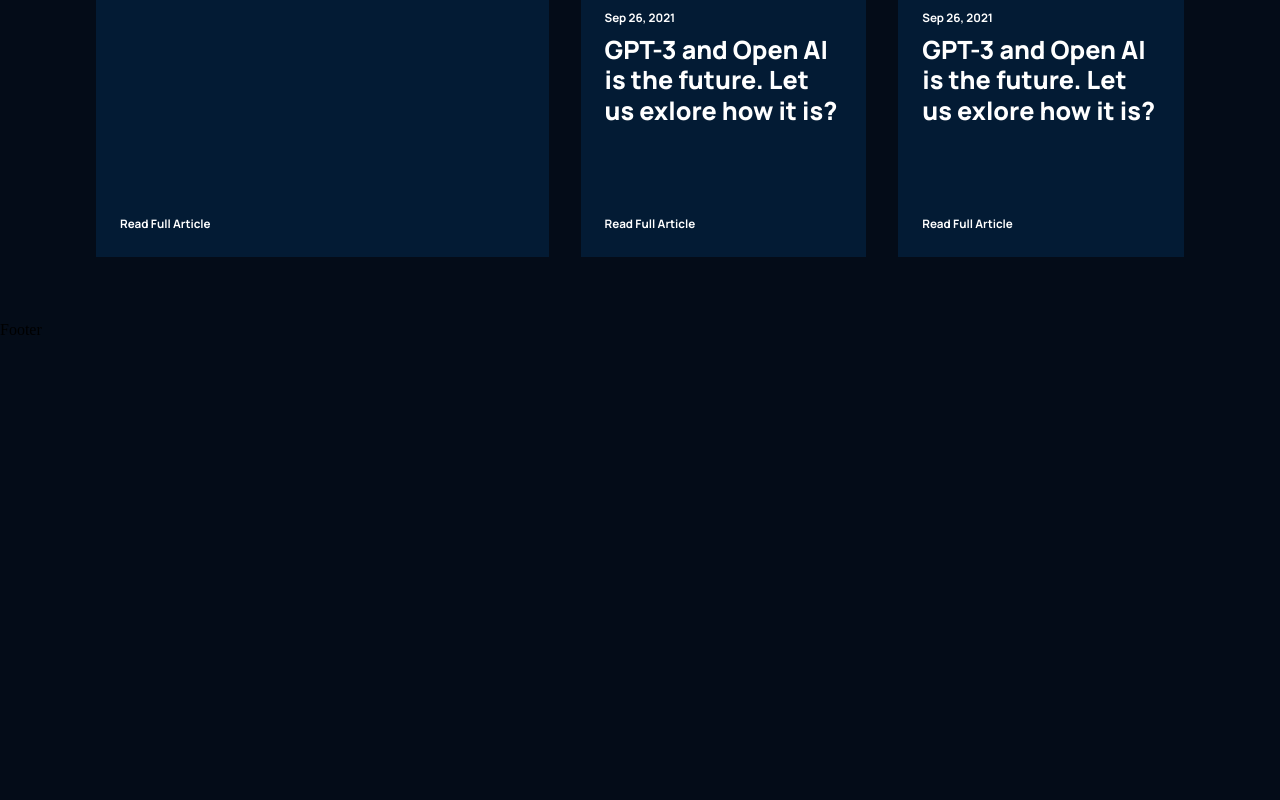
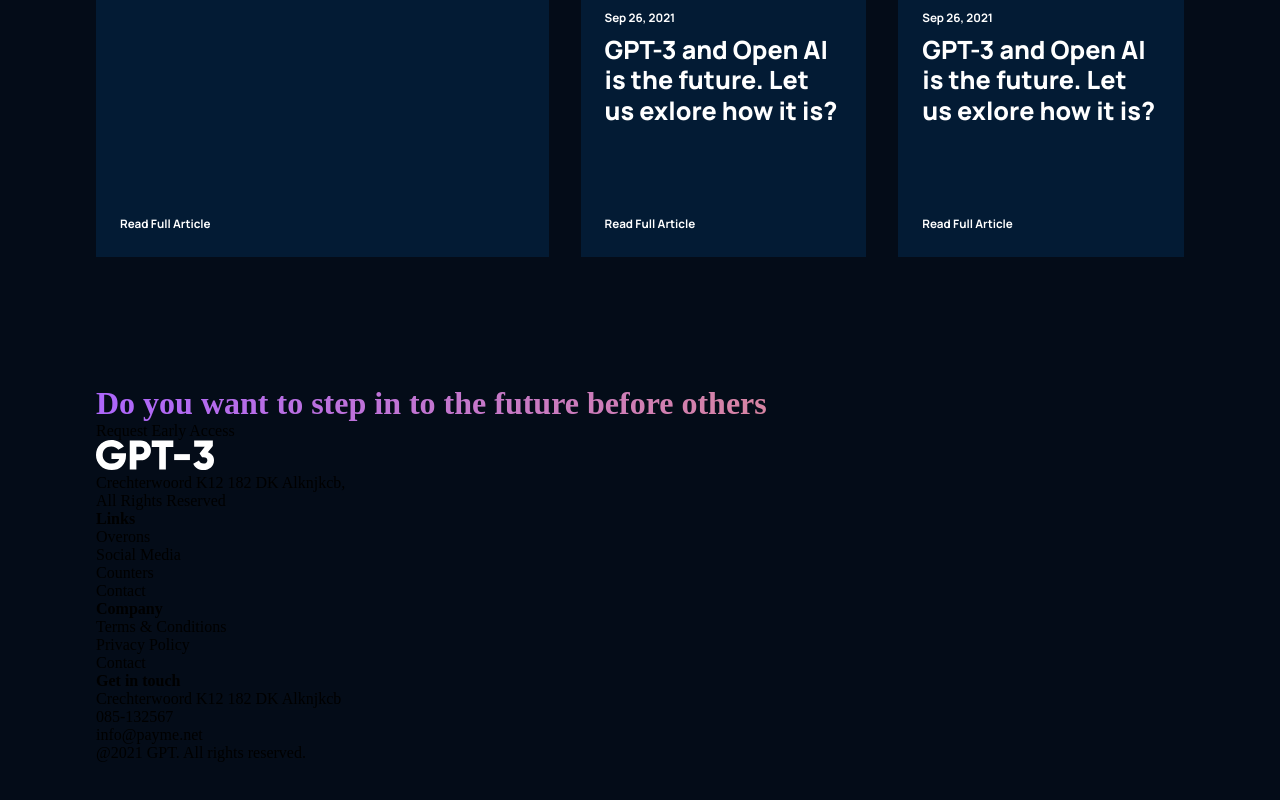
Before and after one commit to mehmethayirli/GPT-UIUX, a React (Create React App) app: page / in a window 1280 px wide. Shown: the part 3876-4676 px from the top of the page. Before the commit the page ends 4215 px from the top, so only its background shows below. Built offline with nearby package versions, Linux system fonts and the light colour scheme.

Commit message:
footer.jsx

```diff
--- a/src/containers/footer/Footer.jsx
+++ b/src/containers/footer/Footer.jsx
@@ -1,8 +1,51 @@
 import React from "react";
+import gptLogo from "../../assets/logo.svg";
 import "./footer.css";
 
-const Footer = () => {
-  return <div>Footer</div>;
-};
+const Footer = () => (
+  <div className="gpt__footer section__padding">
+    <div className="gpt__footer-heading">
+      <h1 className="gradient__text">
+        Do you want to step in to the future before others
+      </h1>
+    </div>
+
+    <div className="gpt__footer-btn">
+      <p>Request Early Access</p>
+    </div>
+
+    <div className="gpt__footer-links">
+      <div className="gpt__footer-links_logo">
+        <img src={gptLogo} alt="gpt_logo" />
+        <p>
+          Crechterwoord K12 182 DK Alknjkcb, <br /> All Rights Reserved
+        </p>
+      </div>
+      <div className="gpt__footer-links_div">
+        <h4>Links</h4>
+        <p>Overons</p>
+        <p>Social Media</p>
+        <p>Counters</p>
+        <p>Contact</p>
+      </div>
+      <div className="gpt__footer-links_div">
+        <h4>Company</h4>
+        <p>Terms & Conditions </p>
+        <p>Privacy Policy</p>
+        <p>Contact</p>
+      </div>
+      <div className="gpt__footer-links_div">
+        <h4>Get in touch</h4>
+        <p>Crechterwoord K12 182 DK Alknjkcb</p>
+        <p>085-132567</p>
+        <p>info@payme.net</p>
+      </div>
+    </div>
+
+    <div className="gpt__footer-copyright">
+      <p>@2021 GPT. All rights reserved.</p>
+    </div>
+  </div>
+);
 
 export default Footer;
```
